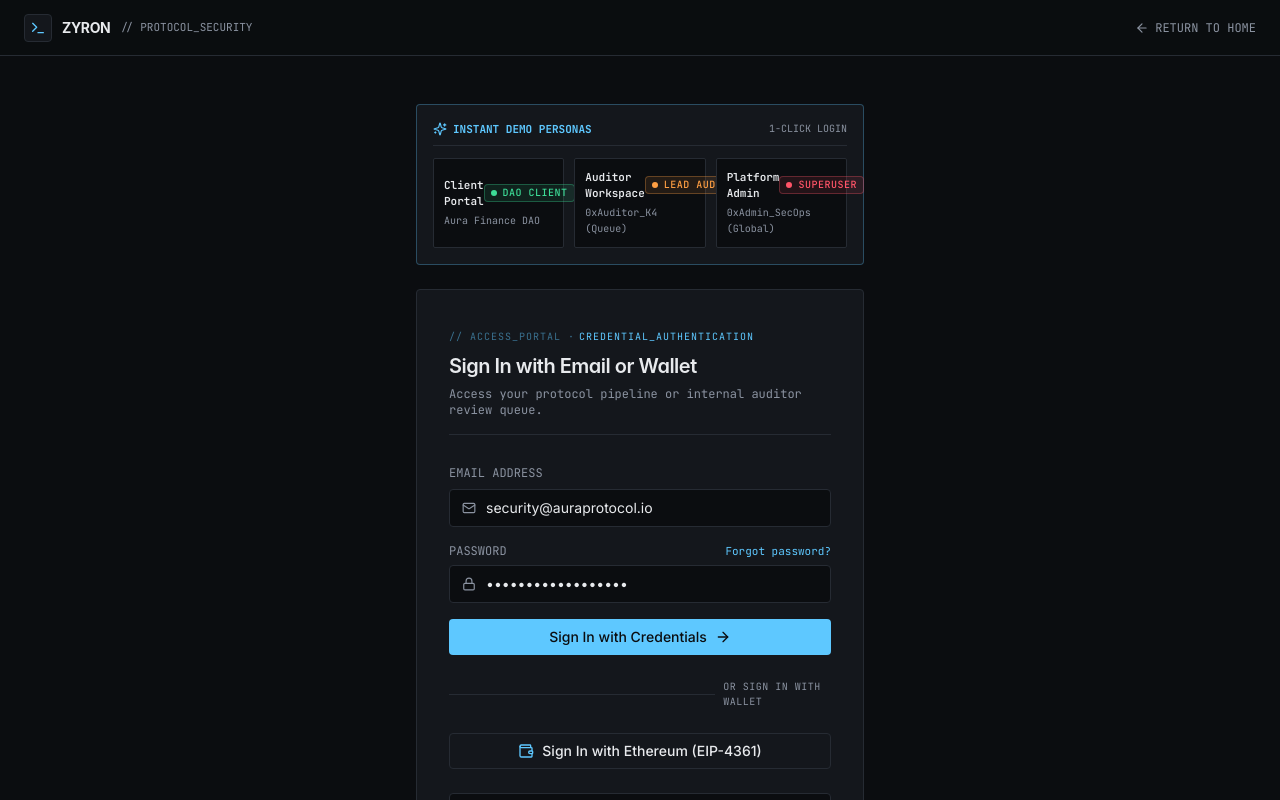
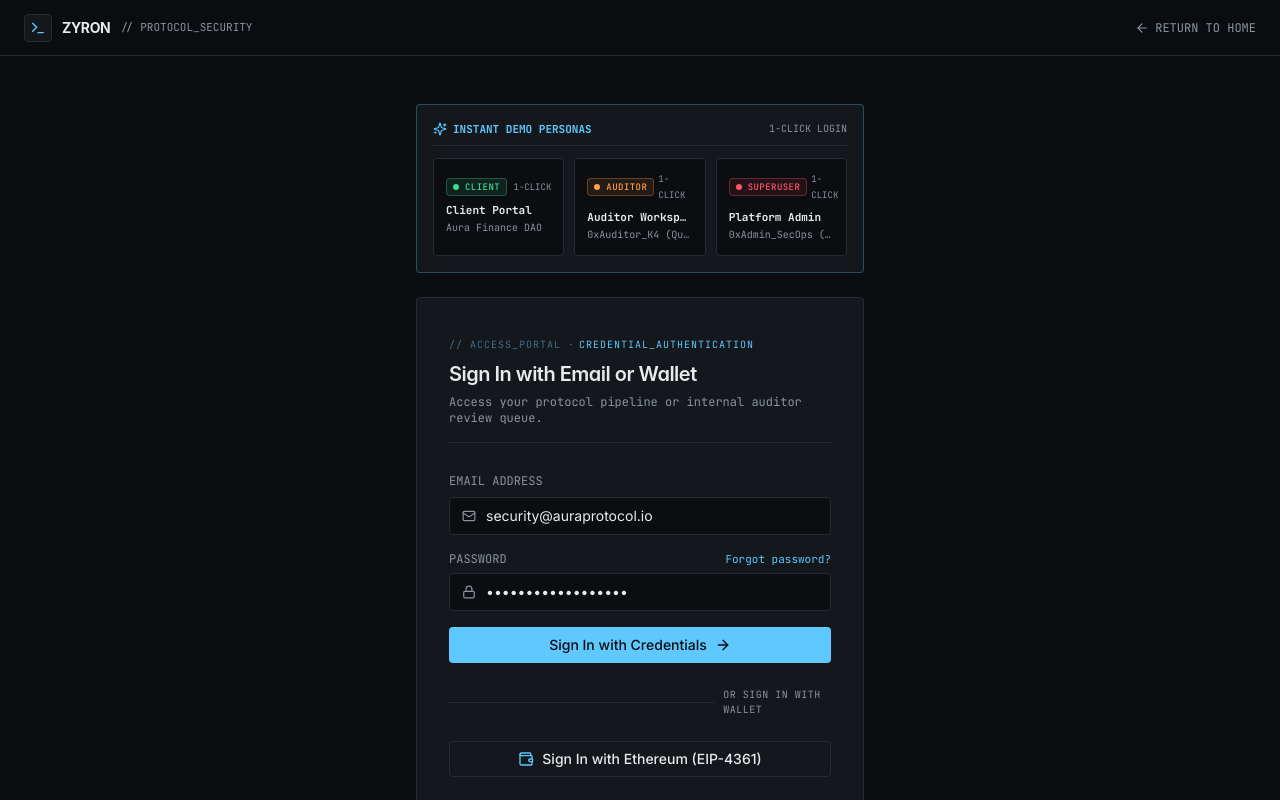
Before and after one commit to Zyron-Org/zyron-frontend, a Next.js app: page /auth/login in a window 1280 px wide. Shown: the top 800 px of the page. Built offline with nearby package versions, Linux system fonts and the light colour scheme; no server answers; a web font is replaced by a local one.

Commit message:
fix(ui): eliminate badge text overlap and container overflow in demo persona cards

```diff
--- a/app/auth/login/page.tsx
+++ b/app/auth/login/page.tsx
@@ -143,51 +143,60 @@ export default function LoginPage() {
           <button
             type="button"
             onClick={() => handleDemoLogin("client")}
-            className="p-2.5 rounded-[2px] bg-bg-void border border-border-hairline hover:border-accent-scan/60 text-left transition-colors space-y-1 group"
+            className="p-3 rounded-[4px] bg-bg-void border border-border-hairline hover:border-accent-scan/60 text-left transition-colors space-y-1.5 group cursor-pointer"
           >
-            <div className="flex items-center justify-between">
-              <span className="text-text-primary font-semibold group-hover:text-accent-scan text-[11px]">
+            <div className="flex items-center justify-between gap-1">
+              <Badge severity="resolved" size="sm" className="text-[9px] px-1.5 py-0">
+                CLIENT
+              </Badge>
+              <span className="text-[9px] text-text-muted">1-CLICK</span>
+            </div>
+            <div className="space-y-0.5">
+              <div className="text-text-primary font-bold group-hover:text-accent-scan text-[11px] truncate">
                 Client Portal
-              </span>
-              <Badge severity="resolved" size="sm">
-                DAO CLIENT
-              </Badge>
+              </div>
+              <div className="text-[10px] text-text-muted truncate">Aura Finance DAO</div>
             </div>
-            <div className="text-[10px] text-text-muted">Aura Finance DAO</div>
           </button>
 
           {/* Auditor Sample Button */}
           <button
             type="button"
             onClick={() => handleDemoLogin("auditor")}
-            className="p-2.5 rounded-[2px] bg-bg-void border border-border-hairline hover:border-signal-high/60 text-left transition-colors space-y-1 group"
+            className="p-3 rounded-[4px] bg-bg-void border border-border-hairline hover:border-signal-high/60 text-left transition-colors space-y-1.5 group cursor-pointer"
           >
-            <div className="flex items-center justify-between">
-              <span className="text-text-primary font-semibold group-hover:text-signal-high text-[11px]">
+            <div className="flex items-center justify-between gap-1">
+              <Badge severity="high" size="sm" className="text-[9px] px-1.5 py-0">
+                AUDITOR
+              </Badge>
+              <span className="text-[9px] text-text-muted">1-CLICK</span>
+            </div>
+            <div className="space-y-0.5">
+              <div className="text-text-primary font-bold group-hover:text-signal-high text-[11px] truncate">
                 Auditor Workspace
-              </span>
-              <Badge severity="high" size="sm">
-                LEAD AUDITOR
-              </Badge>
+              </div>
+              <div className="text-[10px] text-text-muted truncate">0xAuditor_K4 (Queue)</div>
             </div>
-            <div className="text-[10px] text-text-muted">0xAuditor_K4 (Queue)</div>
           </button>
 
           {/* Platform Admin Sample Button */}
           <button
             type="button"
             onClick={() => handleDemoLogin("admin")}
-            className="p-2.5 rounded-[2px] bg-bg-void border border-border-hairline hover:border-accent-scan text-left transition-colors space-y-1 group"
+            className="p-3 rounded-[4px] bg-bg-void border border-border-hairline hover:border-accent-scan text-left transition-colors space-y-1.5 group cursor-pointer"
           >
-            <div className="flex items-center justify-between">
-              <span className="text-text-primary font-semibold group-hover:text-accent-scan text-[11px]">
-                Platform Admin
-              </span>
-              <Badge severity="critical" size="sm">
+            <div className="flex items-center justify-between gap-1">
+              <Badge severity="critical" size="sm" className="text-[9px] px-1.5 py-0">
                 SUPERUSER
               </Badge>
+              <span className="text-[9px] text-text-muted">1-CLICK</span>
             </div>
-            <div className="text-[10px] text-text-muted">0xAdmin_SecOps (Global)</div>
+            <div className="space-y-0.5">
+              <div className="text-text-primary font-bold group-hover:text-accent-scan text-[11px] truncate">
+                Platform Admin
+              </div>
+              <div className="text-[10px] text-text-muted truncate">0xAdmin_SecOps (Global)</div>
+            </div>
           </button>
         </div>
       </div>
```
Also changed, not shown: 1 other file (tests, documents, lock files or other folders).
